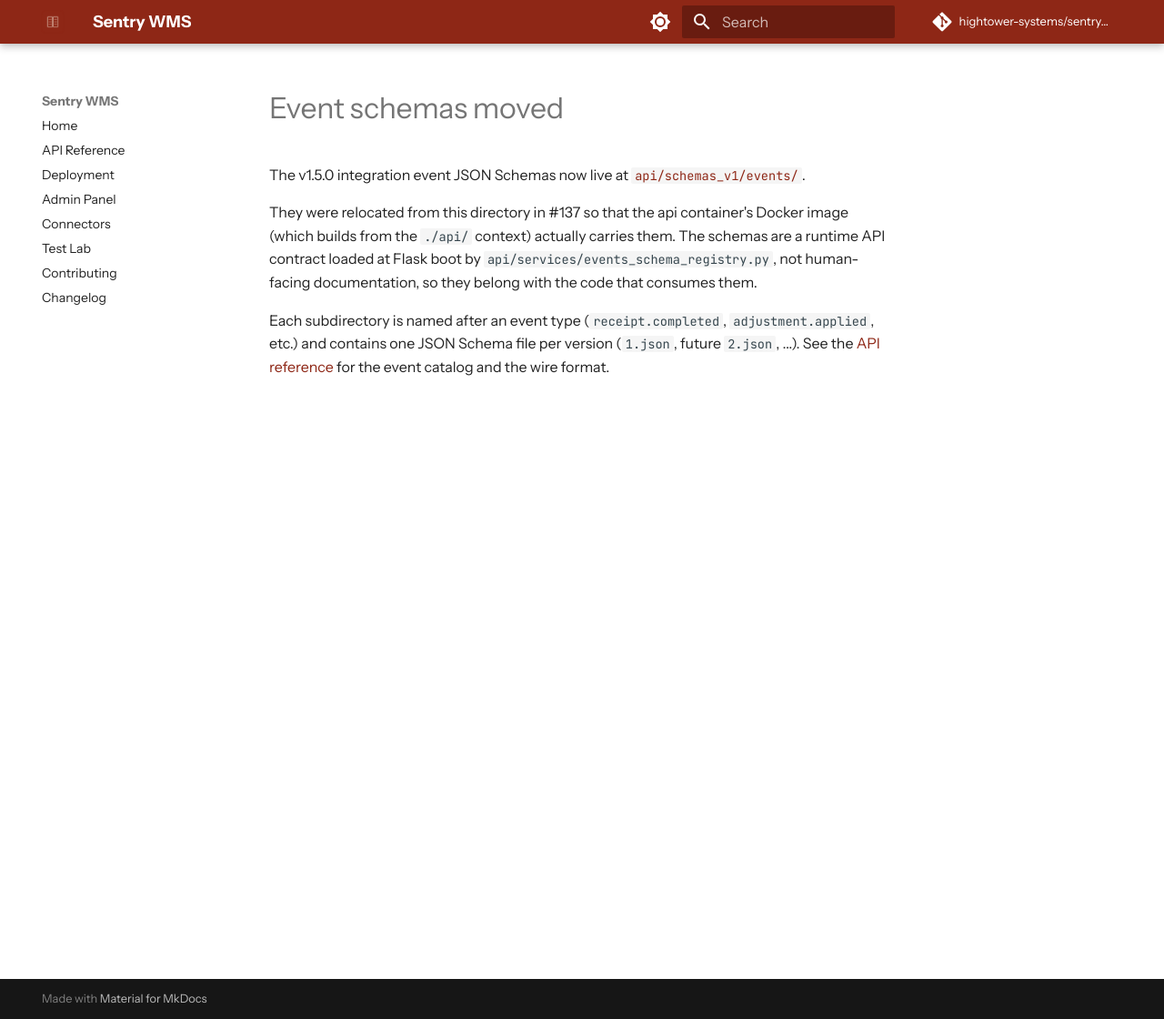
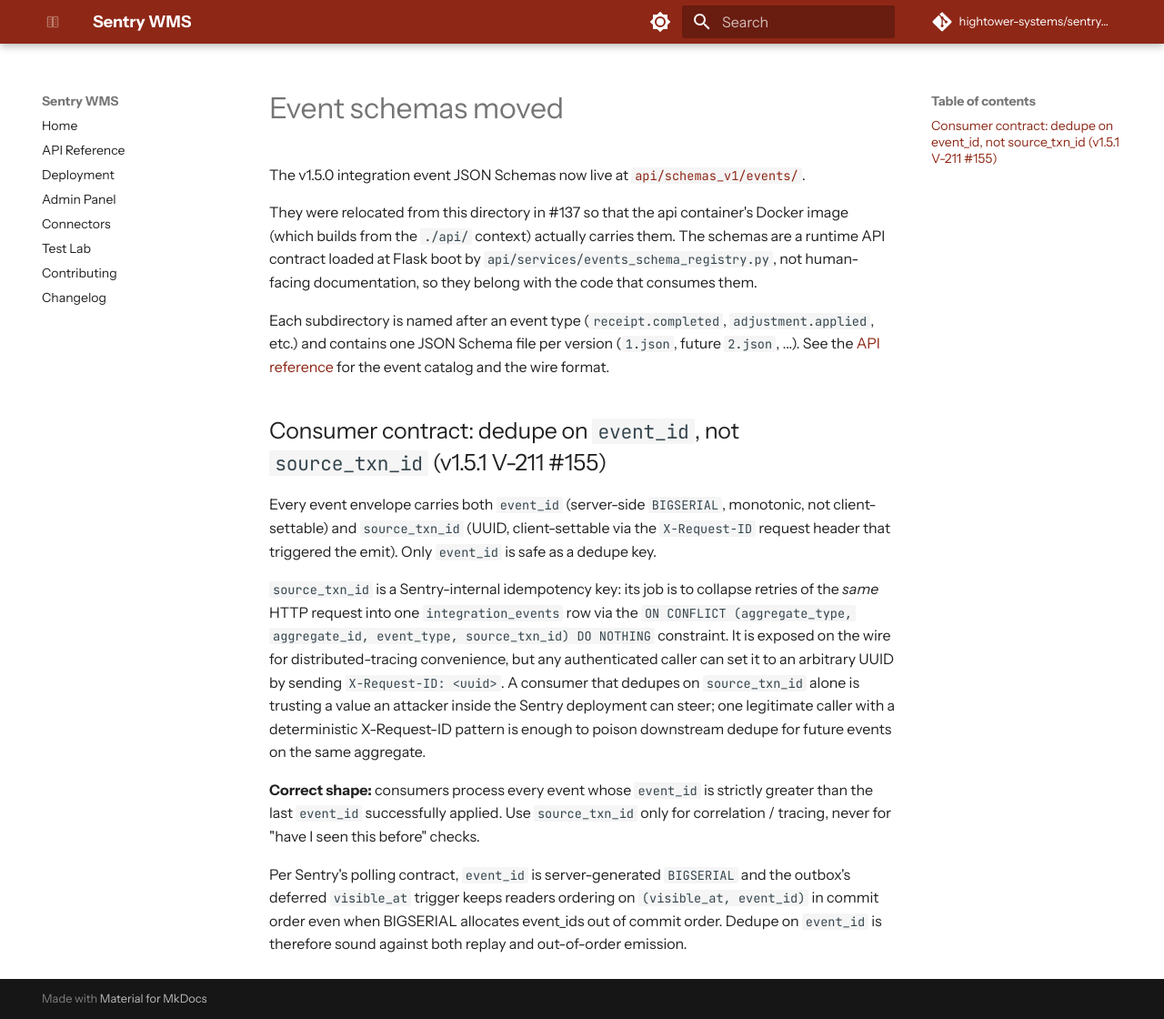
Before and after one commit to hightower-systems/sentry-wms, an MkDocs documentation site: the page built from docs/events/README.md, in a window 1280 px wide and 1120 px high. Shown: the whole window at 91% size. Built offline with MkDocs 1.6.1 and Material for MkDocs 9.7.7, drawn with Linux system fonts in a browser that asks for light colours; comment, search, counter and statistics services are not loaded.

Commit message:
docs: source_txn_id consumer-dedupe contract + code pointer (Closes #155)
V-211 is low-severity and narrow by design: source_txn_id on the
event envelope is client-settable (via X-Request-ID), so a
downstream consumer that dedupes on source_txn_id alone is
trusting an attacker-controllable value. The Sentry-internal use
of source_txn_id -- collapsing retried HTTP requests into one
integration_events row via ON CONFLICT -- is correct and stays
unchanged; the wire exposure is the tracing benefit that drove
the passthrough in the first place.

The fix for this v1.5.1 patch is contract documentation plus a
code-comment pointer, not an immediate code change. Dropping the
X-Request-ID passthrough entirely (always mint uuid.uuid4()) is
still on the table for v1.6, but the consumer-side test + docs
churn is non-trivial and the attack is narrow enough that the
doc-first fix closes the feedback loop for connector authors who
were about to reach for the wrong dedupe key.

Changes

docs/events/README.md
- New "Consumer contract: dedupe on event_id, not source_txn_id"
  section. Names both fields explicitly, explains the attacker-
  controllable nature of source_txn_id, and states the correct
  shape (strictly-greater-than-last-applied event_id). Also
  explains why event_id ordering is sound against replay and
  out-of-order emission (visible_at deferred trigger keeps
  readers ordering on (visible_at, event_id) in commit order).

api/app.py
- The @before_request hook's comment now points at the V-211
  finding and the new doc section. Future contributors who touch
  this code path see the contract reasoning inline and will not
  re-open the attack surface by, e.g., routing source_txn_id
  through a different path or trusting an additional client
  header.

CHANGELOG.md: v1.5.1 Security fixes gains the V-211 entry naming
the consumer-contract doc + the retained passthrough.

No test changes. The existing test_event_emission.py suite uses
X-Request-ID as a convenient test-side filter and that usage
continues to work -- tests run under the same authenticated
client path the documented contract covers.

```diff
--- a/docs/events/README.md
+++ b/docs/events/README.md
@@ -15,3 +15,34 @@
 version (`1.json`, future `2.json`, ...). See the
 [API reference](../api-reference.md) for the event catalog and the
 wire format.
+
+## Consumer contract: dedupe on `event_id`, not `source_txn_id` (v1.5.1 V-211 #155)
+
+Every event envelope carries both `event_id` (server-side
+`BIGSERIAL`, monotonic, not client-settable) and `source_txn_id`
+(UUID, client-settable via the `X-Request-ID` request header that
+triggered the emit). Only `event_id` is safe as a dedupe key.
+
+`source_txn_id` is a Sentry-internal idempotency key: its job is to
+collapse retries of the *same* HTTP request into one
+`integration_events` row via the `ON CONFLICT (aggregate_type,
+aggregate_id, event_type, source_txn_id) DO NOTHING` constraint.
+It is exposed on the wire for distributed-tracing convenience, but
+any authenticated caller can set it to an arbitrary UUID by
+sending `X-Request-ID: <uuid>`. A consumer that dedupes on
+`source_txn_id` alone is trusting a value an attacker inside the
+Sentry deployment can steer; one legitimate caller with a
+deterministic X-Request-ID pattern is enough to poison downstream
+dedupe for future events on the same aggregate.
+
+**Correct shape:** consumers process every event whose `event_id`
+is strictly greater than the last `event_id` successfully applied.
+Use `source_txn_id` only for correlation / tracing, never for
+"have I seen this before" checks.
+
+Per Sentry's polling contract, `event_id` is server-generated
+`BIGSERIAL` and the outbox's deferred `visible_at` trigger keeps
+readers ordering on `(visible_at, event_id)` in commit order even
+when BIGSERIAL allocates event_ids out of commit order. Dedupe on
+`event_id` is therefore sound against both replay and out-of-order
+emission.
```
Also changed, not shown: CHANGELOG.md (+2 -0 lines), 1 other file.
